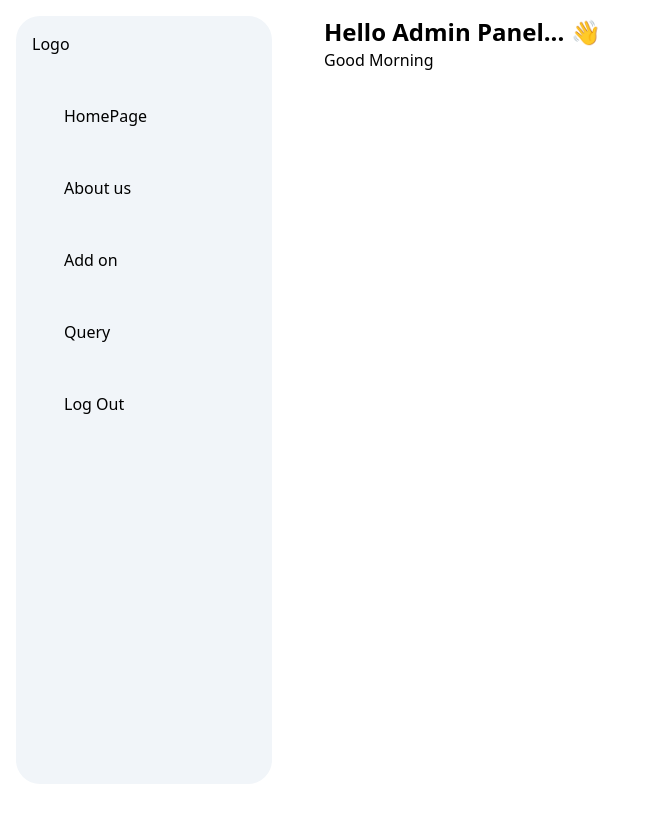
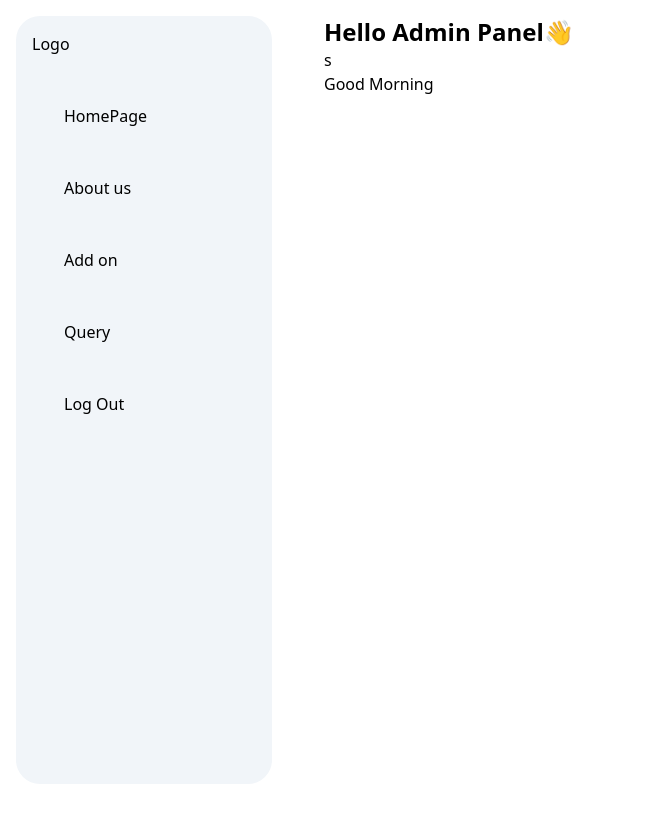
Before and after one commit to ravi715950/Admin-Dashboard, a React (Create React App) app: page / in a window 1280 px wide. Shown: the top 822 px of the page, without its empty margins (0-645 px from the left). Built offline with nearby package versions, Linux system fonts and the light colour scheme.

Commit message:
fix issues

```diff
--- a/src/Componants/navbar.jsx
+++ b/src/Componants/navbar.jsx
@@ -8,7 +8,7 @@ function Navbar() {
       <Sidebar/>
       <div>
       <div className='p-4'>
-      <div className='text-2xl font-bold'><h2> Hello Admin Panel... 👋</h2></div>
+      <div className='text-2xl font-bold'><h2> Hello Admin Panel👋</h2></div>s
       <div className='font-light'><h1>Good Morning</h1></div>
       </div>
      <QueryPanel/>
```
